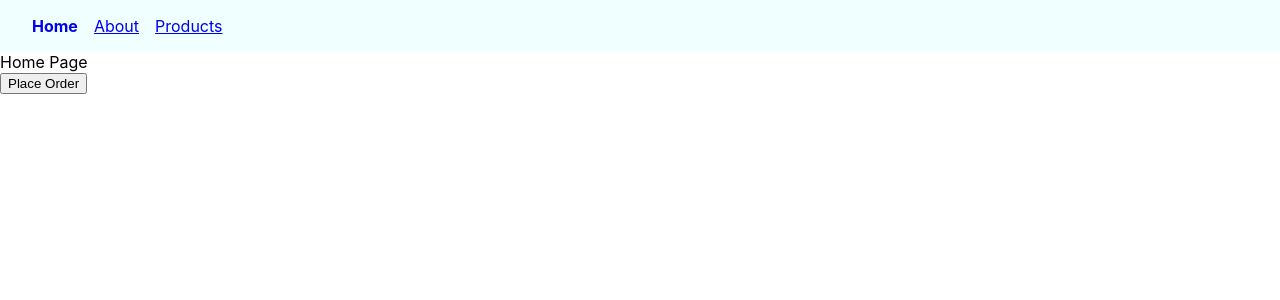
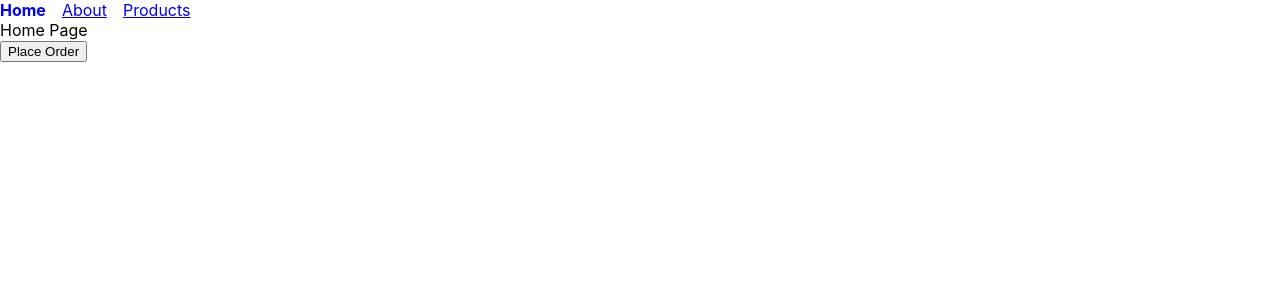
Before and after one commit to Ubayed-Bin-Sufian/Vizuara-Summer-of-Code-2024, a React (Create React App) app in the folder react-router-demo/: page / in a window 1280 px wide. Shown: the top 300 px of the page. Built offline with nearby package versions, Linux system fonts and the light colour scheme.

Commit message:
class selector added

```diff
--- a/react-router-demo/src/index.css
+++ b/react-router-demo/src/index.css
@@ -12,7 +12,7 @@ code {
     monospace;
 }
 
-nav{
+.primary-nav {
   background-color:azure;
   padding: 16px 32px;
 }
```
